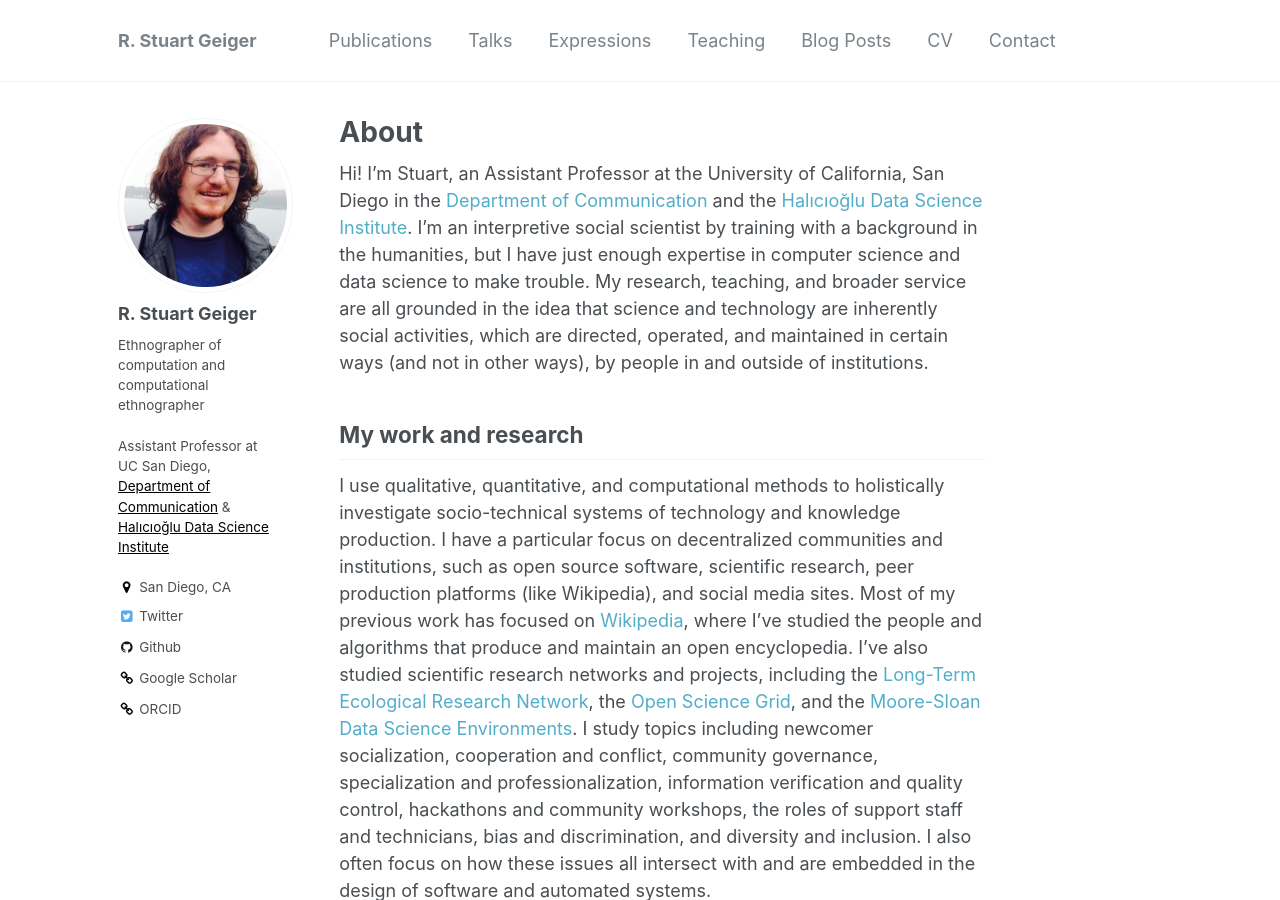
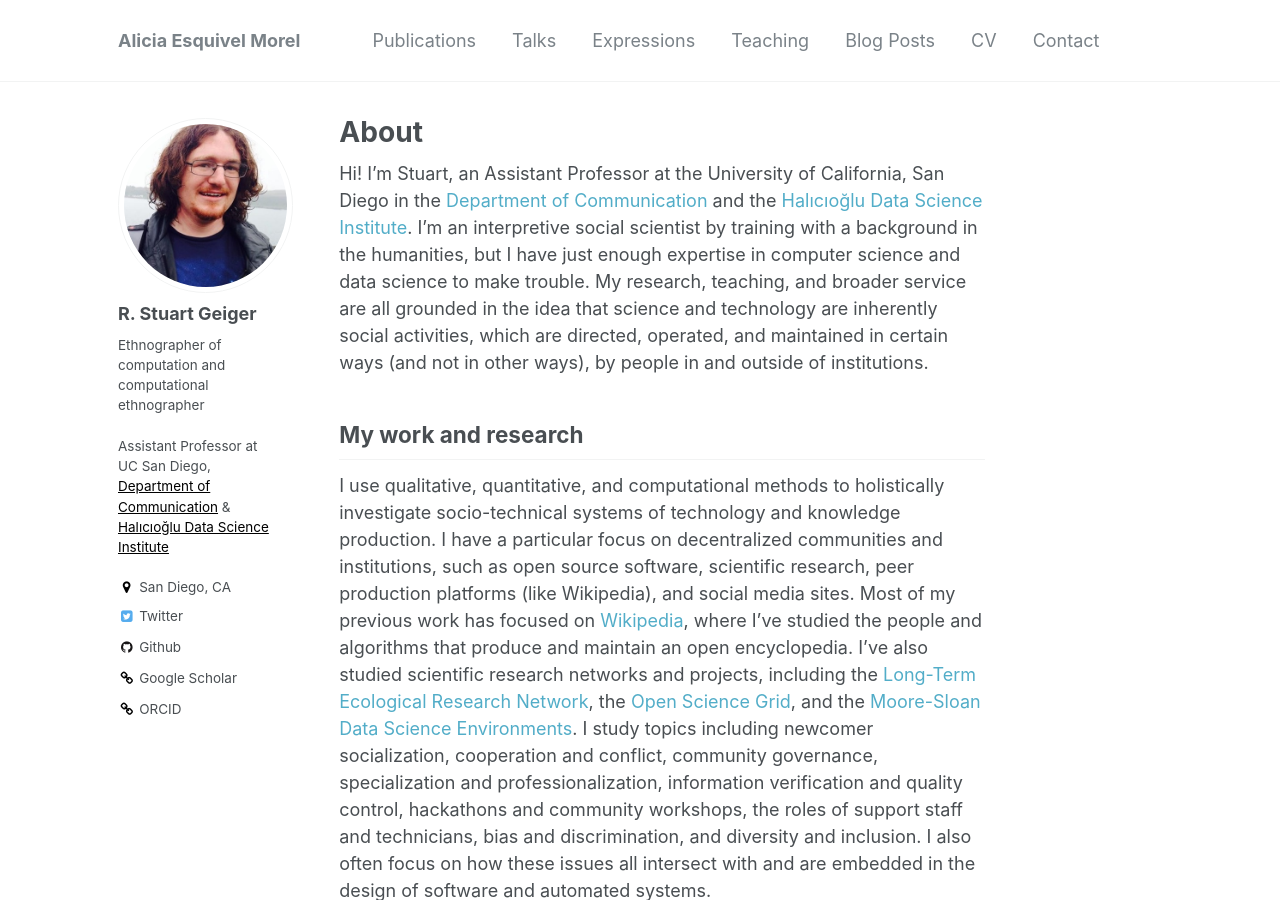
Before and after one commit to alicesquivel/alicesquivel.github.io, a Jekyll site: the page built from _pages/about.md, in a window 1280 px wide and 900 px high. Built offline with Jekyll 4.4.1, drawn with Linux system fonts in a browser that asks for light colours.

Commit message:
name changed

```diff
--- a/_config.yml
+++ b/_config.yml
@@ -7,7 +7,7 @@
 
 # Site Settings
 locale                   : "en-US"
-title                    : "R. Stuart Geiger"
+title                    : "Alicia Esquivel Morel"
 title_separator          : "-"
 name                     : &name "R. Stuart Geiger"
 description              : &description "computational ethnographer<br/>ethnographer of computation"
```
